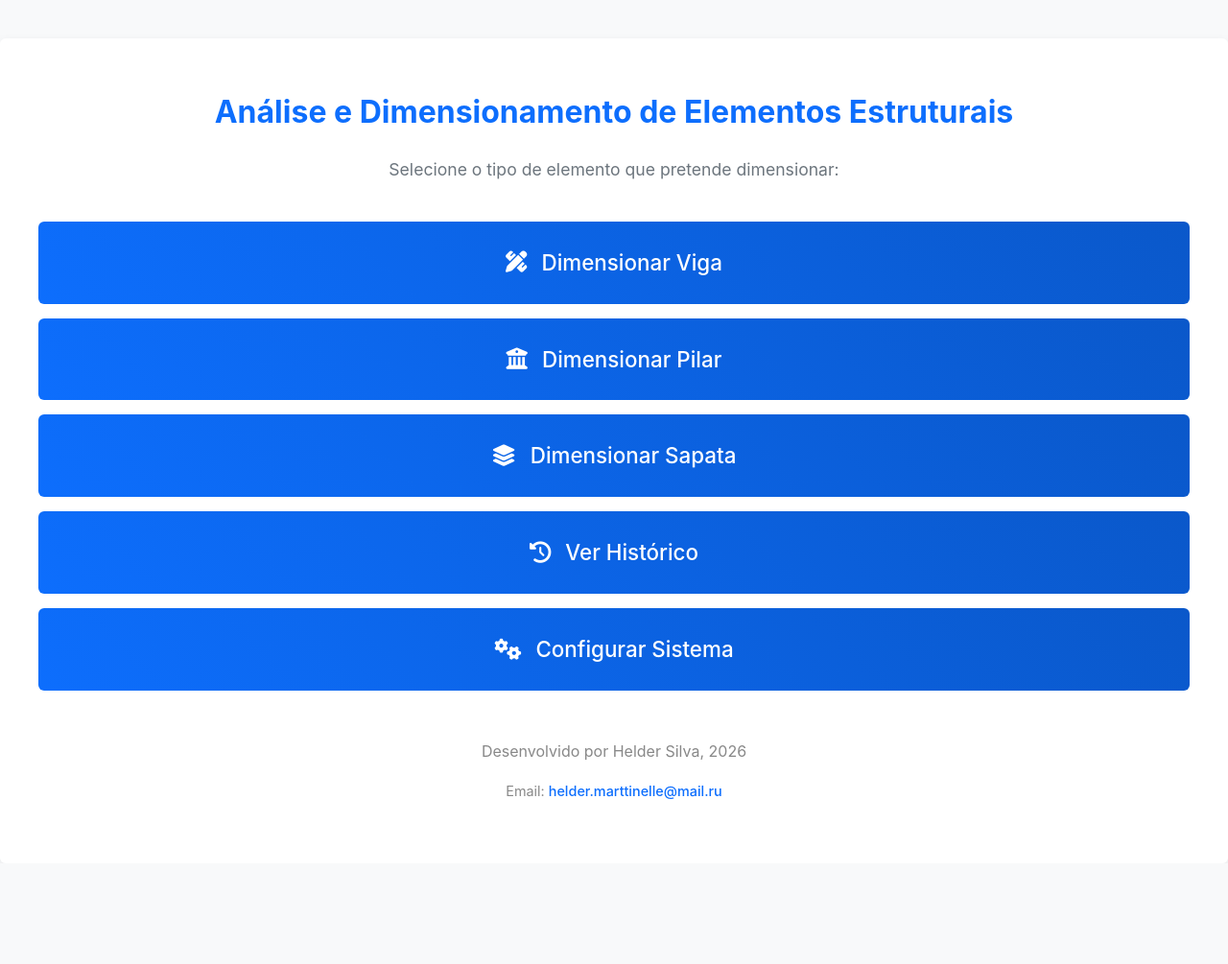
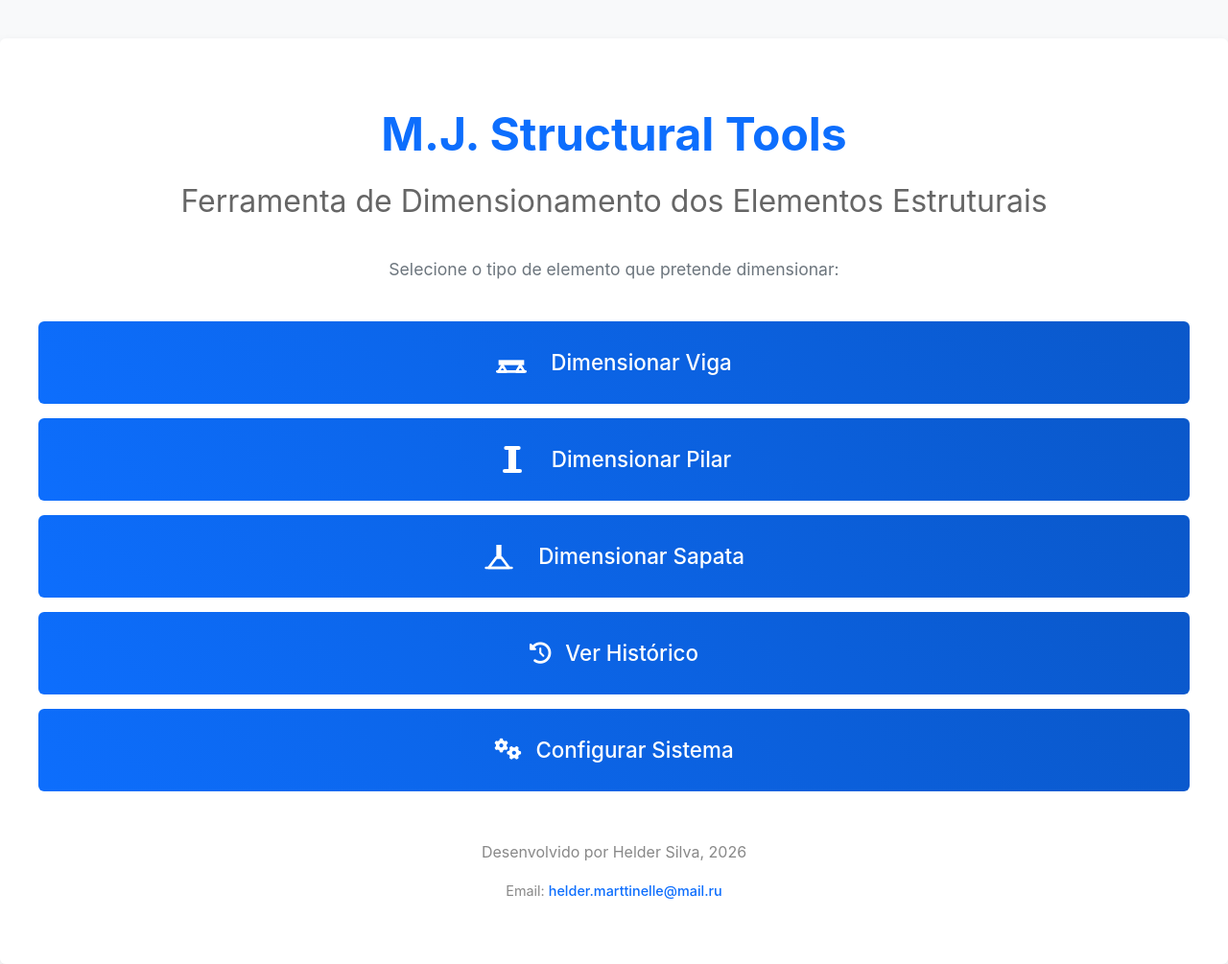
Before and after one commit to Hmarttinelle/Tese_Final, a Django app: page / in a window 1280 px wide. Shown: the whole page at 96% size. Before the commit the page ends 833 px from the top, so only its background shows below. Run offline with Django 5.2, Linux system fonts and the light colour scheme; data that the repository does not hold is empty; some libraries are stand-ins or nearby versions.

Commit message:
Atualizar nome da aplicação para M.J. Structural Tools e novos ícones vetoriais

```diff
--- a/calculos/templates/calculos/base.html
+++ b/calculos/templates/calculos/base.html
@@ -5,7 +5,7 @@
     <meta charset="UTF-8">
     <meta name="viewport" content="width=device-width, initial-scale=1.0">
 
-    <title>{% block title %}Cálculo Estrutural{% endblock %}</title>
+    <title>{% block title %}M.J. Structural Tools{% endblock %}</title>
 
     <link rel="stylesheet" href="{% static 'calculos/style.css' %}">
 
--- a/calculos/templates/calculos/index.html
+++ b/calculos/templates/calculos/index.html
@@ -1,22 +1,39 @@
 {% extends "calculos/base.html" %}
 {% load static %}
 
-{% block title %}Menu Principal - Cálculo Estrutural{% endblock %}
+{% block title %}Menu Principal - M.J. Structural Tools{% endblock %}
 
 {% block content %}
 <div class="header-logo">
-    <h1>Análise e Dimensionamento de Elementos Estruturais</h1>
+    <h1 style="font-size: 3rem; margin-bottom: 0;">M.J. Structural Tools</h1>
+    <p style="font-size: 2rem; color: #666; margin-top: 5px;">Ferramenta de Dimensionamento dos Elementos Estruturais</p>
 </div>
 <p>Selecione o tipo de elemento que pretende dimensionar:</p>
 
 <a href="{% url 'viga_dimensionamento' %}" class="nav-card">
-    <i class="fa-solid fa-pen-ruler"></i> Dimensionar Viga
+    <svg width="32" height="32" viewBox="0 0 24 24" fill="none" stroke="currentColor" stroke-width="2" stroke-linecap="round" stroke-linejoin="round" style="margin-right: 10px;">
+        <rect x="2" y="10" width="20" height="4" fill="currentColor" stroke="none" />
+        <polygon points="5,14 2,19 8,19" fill="none" />
+        <polygon points="19,14 16,19 22,19" fill="none" />
+        <line x1="1" y1="19" x2="23" y2="19" />
+    </svg>
+    Dimensionar Viga
 </a>
 <a href="{% url 'pilar_dimensionamento' %}" class="nav-card">
-    <i class="fa-solid fa-building-columns"></i> Dimensionar Pilar
+    <svg width="32" height="32" viewBox="0 0 24 24" fill="none" stroke="currentColor" stroke-width="2" stroke-linecap="round" stroke-linejoin="round" style="margin-right: 10px;">
+        <rect x="9" y="3" width="6" height="18" fill="currentColor" stroke="none"/>
+        <line x1="6" y1="21" x2="18" y2="21" stroke-width="3" />
+        <line x1="7" y1="3" x2="17" y2="3" stroke-width="3" />
+    </svg>
+    Dimensionar Pilar
 </a>
 <a href="{% url 'sapata_dimensionamento' %}" class="nav-card">
-    <i class="fa-solid fa-layer-group"></i> Dimensionar Sapata
+    <svg width="32" height="32" viewBox="0 0 24 24" fill="none" stroke="currentColor" stroke-width="2" stroke-linecap="round" stroke-linejoin="round" style="margin-right: 10px;">
+        <rect x="10" y="3" width="4" height="10" fill="currentColor" stroke="none" />
+        <polygon points="10,13 4,21 20,21 14,13" fill="none" />
+        <line x1="2" y1="21" x2="22" y2="21" stroke-width="2" />
+    </svg>
+    Dimensionar Sapata
 </a>
 <a href="{% url 'historico_calculos' %}" class="nav-card">
     <i class="fa-solid fa-clock-rotate-left"></i> Ver Histórico
```
